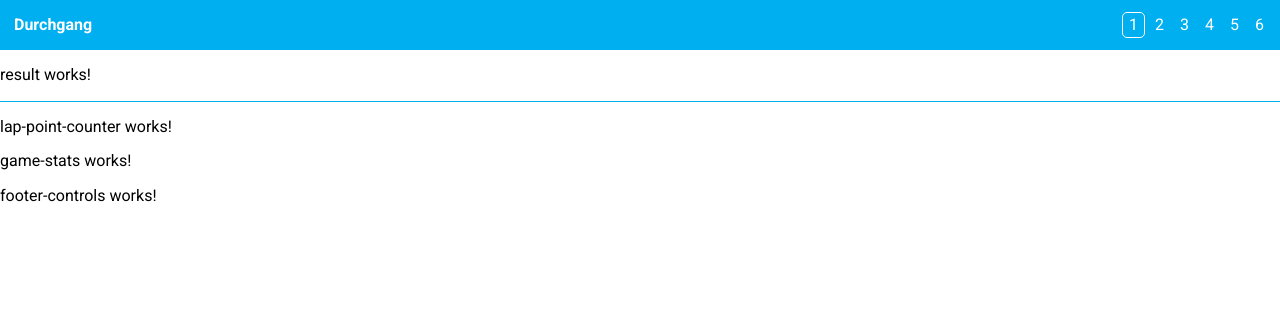
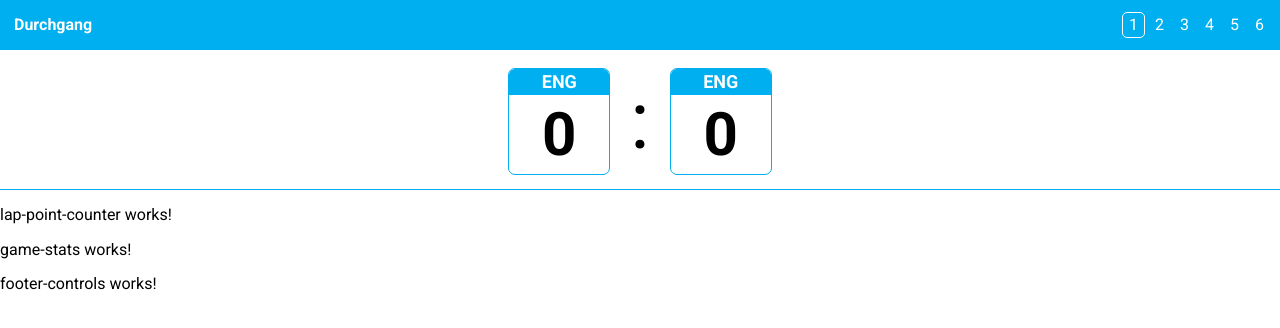
Before and after one commit to sideshow-systems/pointtracker, an Angular app: page /pt/dashboard in a window 1280 px wide. Shown: the top 328 px of the page. Built offline with nearby package versions, Linux system fonts and the light colour scheme.

Commit message:
added result box view

```diff
--- /dev/null
+++ b/src/app/modules/enums/index.ts
@@ -0,0 +1 @@
+export * from './team.enum';
--- /dev/null
+++ b/src/app/modules/enums/team.enum.ts
@@ -0,0 +1,4 @@
+export enum Team {
+	NARROW = 'NARROW',
+	WIDE = 'WIDE',
+}
--- /dev/null
+++ b/src/app/modules/pointtracker/components/result-box/result-box.component.html
@@ -0,0 +1,4 @@
+<div class="result-box-wrapper">
+	<h3>{{ result.team == teamInterface.NARROW ? 'eng' : 'weit' }}</h3>
+	<div class="points">{{ result.points }}</div>
+</div>
--- /dev/null
+++ b/src/app/modules/pointtracker/components/result-box/result-box.component.scss
@@ -0,0 +1,29 @@
+@import '../../../../../assets/styles/styles';
+
+$bw-border-radius: 0.7rem;
+
+:host {
+	.result-box-wrapper {
+		width: 10rem;
+		border: 1px solid $primary;
+		border-radius: $bw-border-radius;
+		overflow: hidden;
+
+		h3 {
+			text-align: center;
+			background-color: $primary;
+			color: $brightest;
+			margin: 0px;
+			padding: 3px 5px;
+			text-transform: uppercase;
+			font-size: 1.8rem;
+		}
+
+		.points {
+			text-align: center;
+			font-size: 6rem;
+			font-weight: bold;
+			padding: 0.5rem 1rem;
+		}
+	}
+}
--- /dev/null
+++ b/src/app/modules/pointtracker/components/result-box/result-box.component.ts
@@ -0,0 +1,18 @@
+import { Component, Input } from '@angular/core';
+import { Team } from 'src/app/modules/enums';
+import { Resultbox } from '../../interfaces';
+
+@Component({
+	selector: 'pt-result-box',
+	templateUrl: './result-box.component.html',
+	styleUrls: ['./result-box.component.scss'],
+})
+export class ResultBoxComponent {
+
+	@Input() result: Resultbox = {
+		team: Team.NARROW,
+		points: 0,
+	};
+
+	teamInterface = Team;
+}
--- a/src/app/modules/pointtracker/containers/result/result.component.html
+++ b/src/app/modules/pointtracker/containers/result/result.component.html
@@ -1 +1,9 @@
-<p>result works!</p>
+<div class="result-wrapper">
+	<div class="narrow-wrapper">
+		<pt-result-box></pt-result-box>
+	</div>
+	<div class="spacerpoints-wrapper">:</div>
+	<div class="wide-wrapper">
+		<pt-result-box></pt-result-box>
+	</div>
+</div>
--- a/src/app/modules/pointtracker/containers/result/result.component.scss
+++ b/src/app/modules/pointtracker/containers/result/result.component.scss
@@ -0,0 +1,15 @@
+@import '../../../../../assets/styles/styles';
+
+:host {
+	.result-wrapper {
+		display: flex;
+		justify-content: center;
+		align-items: center;
+		padding-top: 1.5rem;
+
+		.spacerpoints-wrapper {
+			font-size: 8rem;
+			margin: 10px 20px;
+		}
+	}
+}
--- a/src/app/modules/pointtracker/interfaces/index.ts
+++ b/src/app/modules/pointtracker/interfaces/index.ts
@@ -1 +1,2 @@
 export * from './lap.interface';
+export * from './result-box.interface';
--- /dev/null
+++ b/src/app/modules/pointtracker/interfaces/result-box.interface.ts
@@ -0,0 +1,6 @@
+import { Team } from "../../enums";
+
+export interface Resultbox {
+	team: Team;
+	points: number;
+}
--- a/src/app/modules/pointtracker/pointtracker.module.ts
+++ b/src/app/modules/pointtracker/pointtracker.module.ts
@@ -9,6 +9,7 @@ import { GameStatsComponent } from './containers/game-stats/game-stats.component
 import { FooterControlsComponent } from './containers/footer-controls/footer-controls.component';
 import { LapIndicatorComponent } from './components/lap-indicator/lap-indicator.component';
 import { SpacerLineComponent } from './components/spacer-line/spacer-line.component';
+import { ResultBoxComponent } from './components/result-box/result-box.component';
 
 @NgModule({
 	declarations: [
@@ -19,7 +20,8 @@ import { SpacerLineComponent } from './components/spacer-line/spacer-line.compon
 		GameStatsComponent,
 		FooterControlsComponent,
 		LapIndicatorComponent,
-		SpacerLineComponent
+		SpacerLineComponent,
+		ResultBoxComponent
 	],
 	imports: [
 		CommonModule,
```
